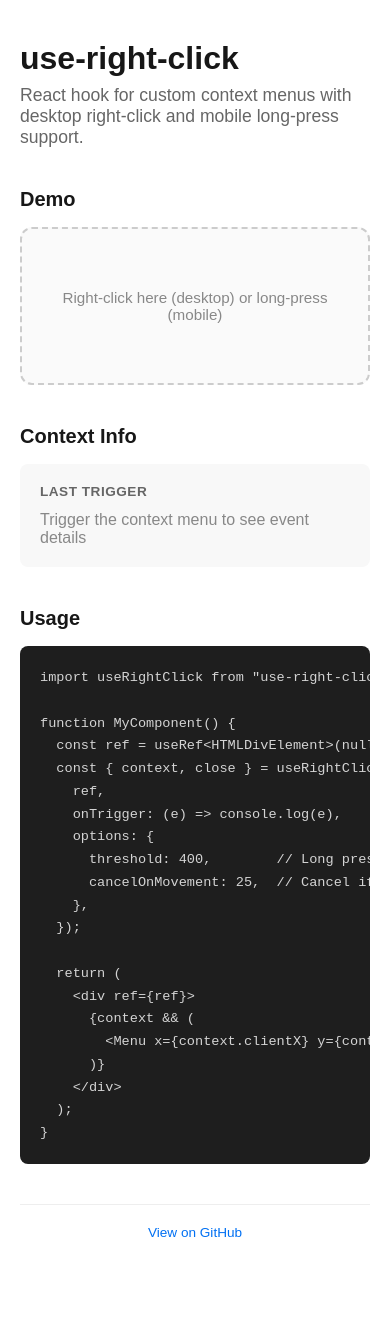
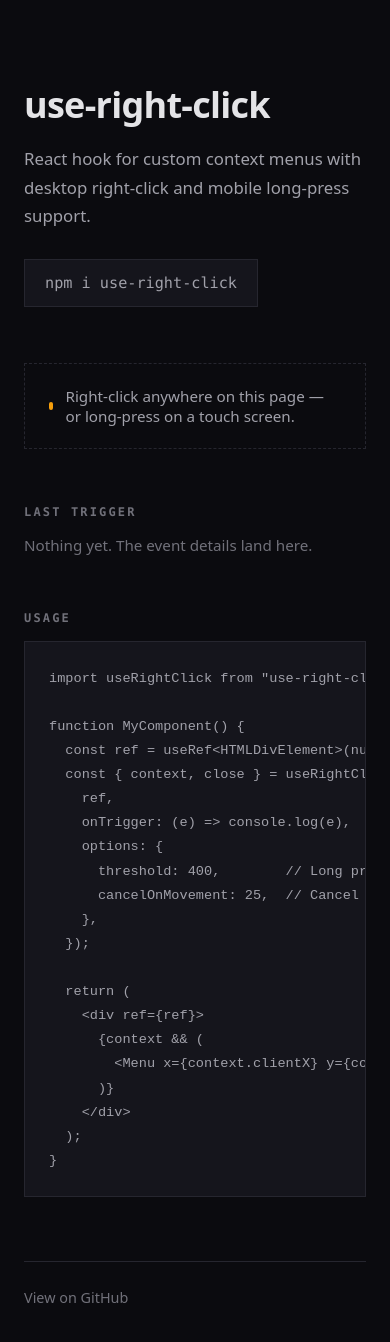
Before and after one commit to piro0919/use-right-click, a Next.js app: page / in a window 390 px wide. Shown: the top 1342 px of the page. Before the commit the page ends 1280 px from the top, so only its background shows below. Built offline with nearby package versions, Linux system fonts and the light colour scheme.

Commit message:
feat(demo): make the whole page the demo surface

```diff
--- a/src/app/globals.css
+++ b/src/app/globals.css
@@ -1,14 +1,14 @@
 :root {
-  --background: #ffffff;
-  --foreground: #171717;
+  /* OGP と同じ地と差し色。1枚絵とページで色が違うと別物に見える */
+  --background: #0b0b0f;
+  --panel: #15151c;
+  --line: #26262f;
+  --foreground: #e4e4e7;
+  --muted: #a1a1aa;
+  --dim: #71717a;
+  --accent: #f59e0b;
+  --accent-ink: #1a1206;
 }
-
-/* @media (prefers-color-scheme: dark) {
-  :root {
-    --background: #0a0a0a;
-    --foreground: #ededed;
-  }
-} */
 
 html,
 body {
@@ -19,7 +19,9 @@
 body {
   color: var(--foreground);
   background: var(--background);
-  font-family: Arial, Helvetica, sans-serif;
+  font-family:
+    ui-sans-serif, system-ui, -apple-system, "Segoe UI", Roboto,
+    "Helvetica Neue", sans-serif;
   -webkit-font-smoothing: antialiased;
   -moz-osx-font-smoothing: grayscale;
 }
@@ -35,8 +37,6 @@
   text-decoration: none;
 }
 
-/* @media (prefers-color-scheme: dark) {
-  html {
-    color-scheme: dark;
-  }
-} */
+::selection {
+  background: color-mix(in srgb, var(--accent) 35%, transparent);
+}
--- a/src/app/page.tsx
+++ b/src/app/page.tsx
@@ -33,32 +33,24 @@
   }, [context, close]);
 
   return (
-    <div className={styles.container}>
+    // 面はページ全体。囲った枠の中だけで試させると、どこでも効くことが伝わらない
+    <div className={styles.container} ref={ref}>
+      <div className={styles.inner}>
         <header className={styles.header}>
           <h1 className={styles.title}>use-right-click</h1>
           <p className={styles.description}>
             React hook for custom context menus with desktop right-click and
             mobile long-press support.
           </p>
+          <div className={styles.install}>npm i use-right-click</div>
         </header>
 
-      <section className={styles.demoSection}>
-        <h2 className={styles.sectionTitle}>Demo</h2>
-        <div ref={ref} className={styles.demoArea}>
-          <p className={styles.demoHint}>
-            Right-click here (desktop) or long-press (mobile)
-          </p>
+        <div className={styles.hint}>
+          <span className={styles.hintDot} />
+          Right-click anywhere on this page — or long-press on a touch screen.
         </div>
 
-        {context && (
-          <ContextMenu ref={menuRef} context={context} onClose={close} />
-        )}
-      </section>
-
-      <section className={styles.infoSection}>
-        <h2 className={styles.sectionTitle}>Context Info</h2>
-        <div className={styles.infoCard}>
-          <div className={styles.infoTitle}>Last Trigger</div>
+        <h2 className={styles.sectionTitle}>Last trigger</h2>
         {context ? (
           <div className={styles.infoGrid}>
             <InfoItem label="clientX" value={context.clientX} />
@@ -72,14 +64,11 @@
             <InfoItem label="modifiers" value={formatModifiers(context)} />
           </div>
         ) : (
-            <p style={{ color: "#888" }}>
-              Trigger the context menu to see event details
+          <p className={styles.infoEmpty}>
+            Nothing yet. The event details land here.
           </p>
         )}
-        </div>
-      </section>
 
-      <section className={styles.codeSection}>
         <h2 className={styles.sectionTitle}>Usage</h2>
         <pre className={styles.codeBlock}>
           <code>{`import useRightClick from "use-right-click";
@@ -104,18 +93,22 @@
   );
 }`}</code>
         </pre>
-      </section>
 
         <footer className={styles.footer}>
           <a
+            className={styles.footerLink}
             href="https://github.com/piro0919/use-right-click"
-          className={styles.footerLink}
+            rel="noopener noreferrer"
             target="_blank"
-          rel="noopener noreferrer"
           >
             View on GitHub
           </a>
         </footer>
+      </div>
+
+      {context && (
+        <ContextMenu context={context} onClose={close} ref={menuRef} />
+      )}
     </div>
   );
 }
--- a/src/app/style.module.css
+++ b/src/app/style.module.css
@@ -1,180 +1,167 @@
+/* ページ全体が右クリックを受ける面になる。囲った枠の中だけで試させると、
+   「どこでも効く」というフックの性質が伝わらない */
 .container {
-  max-width: 800px;
+  display: flex;
+  flex-direction: column;
+  min-height: 100dvh;
+  cursor: context-menu;
+}
+
+.inner {
+  width: 100%;
+  max-width: 900px;
   margin: 0 auto;
-  padding: 40px 20px;
+  padding: 32px 24px 56px;
 }
 
 .header {
-  margin-bottom: 40px;
+  padding: 48px 0 0;
 }
 
 .title {
-  font-size: 2rem;
+  font-size: clamp(2.25rem, 6vw, 3.5rem);
   font-weight: 700;
-  margin-bottom: 8px;
+  letter-spacing: -0.02em;
 }
 
 .description {
-  color: #666;
-  font-size: 1.1rem;
+  margin-top: 16px;
+  max-width: 34em;
+  color: var(--muted);
+  font-size: 1.05rem;
+  line-height: 1.7;
 }
 
-.demoSection {
-  margin-bottom: 40px;
+.install {
+  display: inline-flex;
+  margin-top: 28px;
+  padding: 14px 20px;
+  border: 1px solid var(--line);
+  background: var(--panel);
+  color: var(--muted);
+  font-family: ui-monospace, SFMono-Regular, Menlo, monospace;
+  font-size: 0.95rem;
+}
+
+/* 右クリックを促す帯。画面のどこでも効くので、枠ではなく合図だけ置く */
+.hint {
+  display: flex;
+  align-items: center;
+  gap: 12px;
+  margin-top: 56px;
+  padding: 22px 24px;
+  border: 1px dashed var(--line);
+  color: var(--muted);
+  font-size: 0.95rem;
+}
+
+.hintDot {
+  width: 8px;
+  height: 8px;
+  border-radius: 999px;
+  background: var(--accent);
 }
 
 .sectionTitle {
-  font-size: 1.25rem;
-  font-weight: 600;
-  margin-bottom: 16px;
+  margin-top: 56px;
+  color: var(--dim);
+  font-family: ui-monospace, SFMono-Regular, Menlo, monospace;
+  font-size: 0.75rem;
+  letter-spacing: 0.18em;
+  text-transform: uppercase;
 }
 
-.demoArea {
-  position: relative;
-  border: 2px dashed #ccc;
-  border-radius: 12px;
-  padding: 60px 20px;
-  text-align: center;
-  background: #fafafa;
-  user-select: none;
-  -webkit-user-select: none;
-  cursor: context-menu;
-  transition:
-    border-color 0.2s,
-    background-color 0.2s;
+.infoGrid {
+  display: grid;
+  grid-template-columns: repeat(auto-fit, minmax(140px, 1fr));
+  margin-top: 16px;
+  border-top: 1px solid var(--line);
 }
 
-.demoArea:hover {
-  border-color: #999;
-  background: #f5f5f5;
+.infoItem {
+  padding: 14px 0;
+  border-bottom: 1px solid var(--line);
 }
 
-.demoHint {
-  color: #888;
+.infoLabel {
+  color: var(--dim);
+  font-family: ui-monospace, SFMono-Regular, Menlo, monospace;
+  font-size: 0.7rem;
+  letter-spacing: 0.08em;
+}
+
+.infoValue {
+  margin-top: 6px;
+  font-family: ui-monospace, SFMono-Regular, Menlo, monospace;
+  font-size: 1.05rem;
+}
+
+.infoEmpty {
+  margin-top: 16px;
+  color: var(--dim);
   font-size: 0.95rem;
 }
 
+.codeBlock {
+  margin-top: 16px;
+  padding: 24px;
+  overflow-x: auto;
+  border: 1px solid var(--line);
+  background: var(--panel);
+  color: var(--muted);
+  font-family: ui-monospace, SFMono-Regular, Menlo, monospace;
+  font-size: 0.85rem;
+  line-height: 1.7;
+}
+
+.footer {
+  margin-top: 64px;
+  padding-top: 24px;
+  border-top: 1px solid var(--line);
+}
+
+.footerLink {
+  color: var(--dim);
+  font-size: 0.9rem;
+  transition: color 0.2s;
+}
+
+.footerLink:hover {
+  color: var(--accent);
+}
+
+/* 出てくるメニュー。OGP に描いたものと同じ形にする */
 .contextMenu {
   position: fixed;
-  background: white;
-  border: 1px solid #e0e0e0;
-  border-radius: 8px;
-  box-shadow: 0 4px 20px rgba(0, 0, 0, 0.15);
-  min-width: 160px;
-  padding: 4px 0;
-  z-index: 1000;
+  z-index: 10;
+  min-width: 200px;
+  padding: 8px 0;
+  border: 1px solid var(--line);
+  border-radius: 12px;
+  background: var(--panel);
+  box-shadow: 0 24px 60px -20px rgb(0 0 0 / 80%);
 }
 
 .menuItem {
   display: block;
   width: 100%;
-  padding: 10px 16px;
+  padding: 10px 18px;
+  border: 0;
+  background: transparent;
+  color: var(--foreground);
+  font-size: 0.95rem;
   text-align: left;
-  background: none;
-  border: none;
-  font-size: 0.9rem;
   cursor: pointer;
-  transition: background-color 0.1s;
 }
 
 .menuItem:hover {
-  background: #f0f0f0;
+  background: var(--accent);
+  color: var(--accent-ink);
+  font-weight: 700;
 }
 
 .menuDivider {
   height: 1px;
-  background: #e0e0e0;
-  margin: 4px 0;
+  margin: 8px 0;
+  background: var(--line);
 }
-
-.infoSection {
-  margin-bottom: 40px;
-}
-
-.infoCard {
-  background: #f8f8f8;
-  border-radius: 8px;
-  padding: 20px;
-}
-
-.infoTitle {
-  font-size: 0.85rem;
-  font-weight: 600;
-  color: #666;
-  margin-bottom: 12px;
-  text-transform: uppercase;
-  letter-spacing: 0.5px;
-}
-
-.infoGrid {
-  display: grid;
-  grid-template-columns: repeat(auto-fill, minmax(140px, 1fr));
-  gap: 12px;
-}
-
-.infoItem {
-  background: white;
-  padding: 12px;
-  border-radius: 6px;
-  border: 1px solid #eee;
-}
-
-.infoLabel {
-  font-size: 0.75rem;
-  color: #888;
-  margin-bottom: 4px;
-}
-
-.infoValue {
-  font-size: 0.9rem;
-  font-weight: 500;
-  font-family: monospace;
-}
-
-.codeSection {
-  margin-bottom: 40px;
-}
-
-.codeBlock {
-  background: #1e1e1e;
-  color: #d4d4d4;
-  border-radius: 8px;
-  padding: 20px;
-  overflow-x: auto;
-  font-family: "Menlo", "Monaco", "Courier New", monospace;
-  font-size: 0.85rem;
-  line-height: 1.6;
-}
-
-.codeKeyword {
-  color: #569cd6;
-}
-
-.codeString {
-  color: #ce9178;
-}
-
-.codeComment {
-  color: #6a9955;
-}
-
-.codeFunction {
-  color: #dcdcaa;
-}
-
-.footer {
-  text-align: center;
-  color: #888;
-  font-size: 0.85rem;
-  padding-top: 20px;
-  border-top: 1px solid #eee;
-}
-
-.footerLink {
-  color: #0070f3;
-  text-decoration: none;
-}
-
-.footerLink:hover {
-  text-decoration: underline;
-}
```
Also changed, not shown: 2 other files (tests, documents, lock files or other folders). Lines whose indentation alone changed are shown as unchanged.
